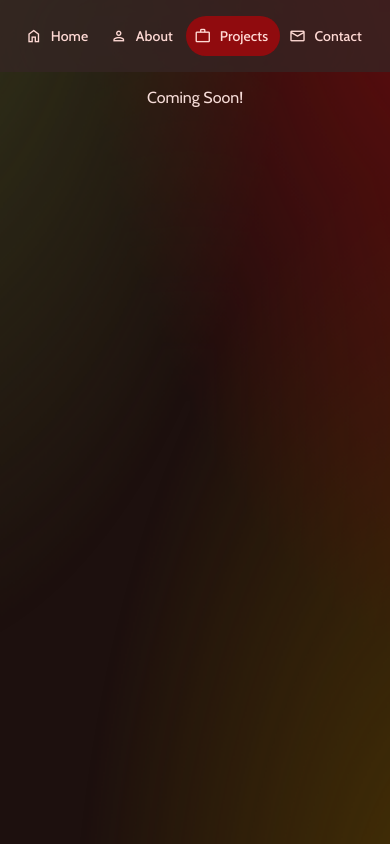
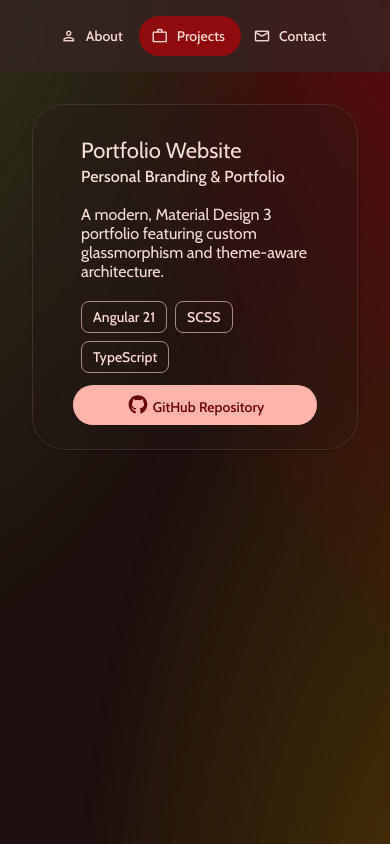
Before and after one commit to porter-peterson/portfolio, an Angular app: page /projects in a window 390 px wide. Built offline with nearby package versions, Linux system fonts and the light colour scheme.

Commit message:
Basic projects page, minor UI tweaks to contact page.

```diff
--- a/src/app/app.routes.ts
+++ b/src/app/app.routes.ts
@@ -1,14 +1,12 @@
 import { Routes } from '@angular/router';
-import { Home } from './pages/home/home';
 import { AboutMe } from './pages/about-me/about-me';
 import { Contact } from './pages/contact/contact';
 import { Projects } from './pages/projects/projects';
 
 export const routes: Routes = [
-  { path: '', redirectTo: 'home', pathMatch: 'full' },
+  { path: '', redirectTo: 'about-me', pathMatch: 'full' },
   { path: 'about-me', component: AboutMe},
   { path: 'contact', component: Contact},
-  { path: 'home', component: Home},
   { path: 'projects', component: Projects},
-  { path: '**', redirectTo: 'home', pathMatch: 'full' } // Wildcard route for a 404 page @TODO: Add 404 page.
+  { path: '**', redirectTo: 'about-me', pathMatch: 'full' } // Wildcard route for a 404 page @TODO: Add 404 page.
 ];
--- a/src/app/header/header.html
+++ b/src/app/header/header.html
@@ -1,10 +1,6 @@
 <div>
   <h1>Porter Peterson</h1>
   <div>
-    <a matButton routerLink="/home" routerLinkActive="active" [routerLinkActiveOptions]="{exact: true}">
-      <mat-icon fontSet="material-symbols-outlined">home</mat-icon>
-      Home
-    </a>
     <a matButton routerLink="/about-me" routerLinkActive="active">
       <mat-icon fontSet="material-symbols-outlined">person</mat-icon>
       About
--- a/src/app/pages/contact/contact.scss
+++ b/src/app/pages/contact/contact.scss
@@ -15,7 +15,7 @@
 
   h1, p {
     color: var(--mat-sys-on-surface-container);
-    margin: 1rem 2rem;
+    margin: 1rem 2rem 0 2rem;
   }
 
   .contact-actions {
--- a/src/app/pages/home/home.html
+++ /dev/null
@@ -1,13 +0,0 @@
-<p>Coming Soon!</p>
-<!-- <div class="hero-container">
-  <div class="hero-image">
-    <img src="images/portrait.webp" alt="Porter Peterson" />
-  </div>
-  <div class="hero-text">
-    <h1>Hi, I'm</h1>
-    <h1>Porter Peterson</h1>
-    <h3>Frontend Developer</h3>
-    <p>Crafting clean, intuitive digital experiences with the precision and care of a perfect cast</p>
-    <a matButton routerLink="/projects" class="btn-primary">View My Work</a>
-  </div>
-</div> -->
--- a/src/app/pages/home/home.scss
+++ /dev/null
@@ -1,51 +0,0 @@
-:host {
-  display: flex;
-  justify-content: center;
-}
-// .hero-container {
-//   display: flex;
-//   align-items: center;
-//   justify-content: center;
-//   gap: 2rem;
-//   padding: 2rem;
-//   flex-wrap: wrap;
-// }
-
-// .hero-image {
-//   flex-shrink: 0;
-
-//   img {
-//     width: 560px;
-//     height: 560px;
-//     border-radius: 50%; // Makes the image circular
-//     object-fit: cover; // Ensures the image covers the area without distortion
-//     border: 4px solid var(--mat-sys-primary);
-//   }
-// }
-
-// .hero-text {
-//   text-align: left;
-
-//   // Center text only when in a column layout on smaller screens
-//   @media (max-width: 768px) {
-//     text-align: center;
-//   }
-// }
-
-// // On smaller screens, stack the content and reduce image size
-// @media (max-width: 768px) {
-//   .hero-container {
-//     flex-direction: column;
-//   }
-
-//   .hero-image img {
-//     width: 200px;
-//     height: 200px;
-//   }
-// }
-
-// // img {
-// //   scale: 0.25;
-// //   border-radius: 15%; // Makes the image circular
-// //   border: 4px solid var(--mat-sys-primary);
-// // }
--- a/src/app/pages/projects/projects.html
+++ b/src/app/pages/projects/projects.html
@@ -1 +1,22 @@
-<p>Coming Soon!</p>
+<mat-card class="project-card">
+  <mat-card-header>
+    <mat-card-title>Portfolio Website</mat-card-title>
+    <mat-card-subtitle>Personal Branding & Portfolio</mat-card-subtitle>
+  </mat-card-header>
+
+  <mat-card-content>
+    <p>A modern, Material Design 3 portfolio featuring custom glassmorphism and theme-aware architecture.</p>
+
+    <mat-chip-set aria-label="Tech Stack">
+      <mat-chip>Angular 21</mat-chip>
+      <mat-chip>SCSS</mat-chip>
+      <mat-chip>TypeScript</mat-chip>
+    </mat-chip-set>
+  </mat-card-content>
+
+  <mat-card-actions align="end" class="project-actions">
+    <a mat-button href="https://github.com/porter-peterson/portfolio" target="_blank">
+      <fa-icon [icon]="faGithub"></fa-icon> GitHub Repository
+    </a>
+  </mat-card-actions>
+</mat-card>
--- a/src/app/pages/projects/projects.scss
+++ b/src/app/pages/projects/projects.scss
@@ -1,4 +1,68 @@
+@use '../../../_shared-utils.scss' as utils;
+
 :host {
+  align-items: center;
   display: flex;
   justify-content: center;
 }
+
+.project-card {
+  @include utils.glass-card-styles;
+  display: flex;
+  flex-direction: column;
+  margin: 2rem;
+  padding: 1rem 2rem;
+  width: 50%;
+
+  .project-card-header {
+    margin: 1rem 2rem;
+  }
+
+  .project-tech-stack {
+    display: flex;
+    justify-content: center;
+    margin-top: 1.5rem;
+    margin-bottom: 1rem;
+  }
+
+
+  a {
+    background-color: var(--mat-sys-primary);
+    color: var(--mat-sys-on-primary);
+    max-width: 280px;
+    width: 100%;
+
+    fa-icon {
+      font-size: 1.125rem;
+    }
+
+    &:hover {
+      background-color: color-mix(
+        in srgb,
+        var(--mat-sys-primary),
+        var(--mat-sys-on-primary) 10%
+      );
+    }
+
+  }
+
+  @media (max-width: 768px) {
+    width: 90%;
+
+    .project-actions {
+      align-items: center;
+      flex-direction: column;
+
+      a {
+        display: flex;
+        justify-content: center;
+        max-width: 280px;
+        width: 100%;
+
+        fa-icon {
+          font-size: 1.2rem;
+        }
+      }
+    }
+  }
+}
--- a/src/app/pages/projects/projects.ts
+++ b/src/app/pages/projects/projects.ts
@@ -1,11 +1,25 @@
 import { Component } from '@angular/core';
+import { MatButtonModule } from '@angular/material/button';
+import { MatCardModule } from '@angular/material/card';
+import { MatChipsModule } from '@angular/material/chips';
+import { MatIconModule } from '@angular/material/icon';
+import { RouterLink } from '@angular/router';
+import { FontAwesomeModule } from '@fortawesome/angular-fontawesome';
+import { faGithub  } from '@fortawesome/free-brands-svg-icons';
 
 @Component({
   selector: 'app-projects',
-  imports: [],
+  imports: [
+    FontAwesomeModule,
+    MatButtonModule,
+    MatCardModule,
+    MatChipsModule,
+    MatIconModule,
+    RouterLink
+  ],
   templateUrl: './projects.html',
   styleUrl: './projects.scss'
 })
 export class Projects {
-
+  faGithub = faGithub;
 }
```
Also changed, not shown: src/app/pages/home/home.ts (deleted, +0 -12 lines), 1 other file (tests, documents, lock files or other folders).
